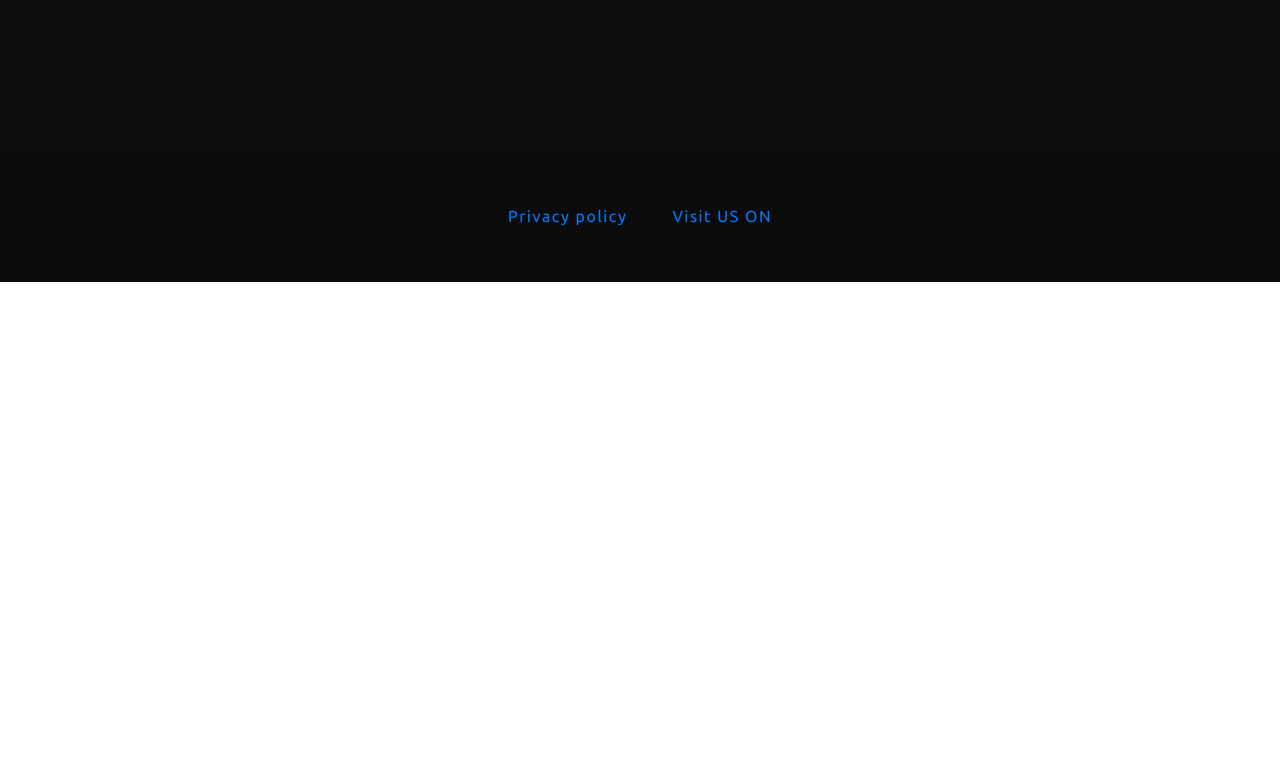
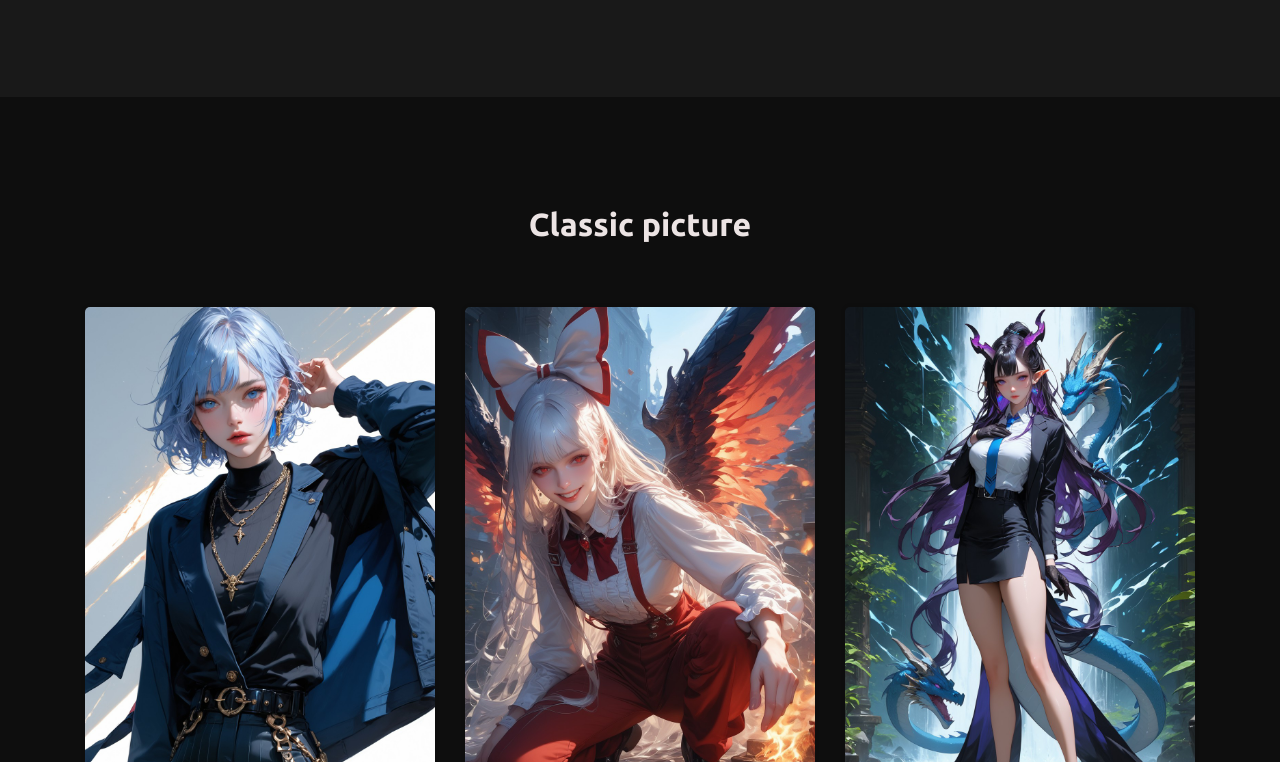
Before and after one commit to Chat-Tag/Chat-Tag.github.io, a plain HTML site: page index.html in a window 1280 px wide. Shown: the part 628-1390 px from the top of the page. Before the commit the page ends 910 px from the top, so only its background shows below. Drawn offline with Linux system fonts and the light colour scheme.

Commit message:
Update index.html

```diff
--- a/index.html
+++ b/index.html
@@ -91,7 +91,7 @@
                     </div>
                     <div class="col-lg-4 offset-lg-1 d-none d-lg-block">
                         <div class="abt3-right-thumb">
-                            <img src="./site_file/eaf6ce8ebbee0f060ffd1af7c66c06a7686dea4dcd7b2.png" alt="image">
+                            <img src="./site_file/safe_10.jpg" alt="image">
                         </div>
                     </div>
                 </div>
@@ -108,21 +108,21 @@
                                         <div class="col-lg-4 col-md-6">
                         <div class="single-blog">
                             <div class="blog-thumb">
-                                <img src="./site_file/a37895e6dc2bd397c7971622914248b5686dea54724f9.jpg" alt="">
+                                <img src="./site_file/safe_2.jpg" alt="">
                             </div>
                         </div>
                     </div>
                                         <div class="col-lg-4 col-md-6">
                         <div class="single-blog">
                             <div class="blog-thumb">
-                                <img src="./site_file/9da73d7612febed4b8816ac4c6b555d9686dea547a2ee.jpg" alt="">
+                                <img src="./site_file/safe_6.jpg" alt="">
                             </div>
                         </div>
                     </div>
                                         <div class="col-lg-4 col-md-6">
                         <div class="single-blog">
                             <div class="blog-thumb">
-                                <img src="./site_file/2abc62c1db95cb8ca3ee97b726807d1d686dea5481b1d.jpg" alt="">
+                                <img src="./site_file/safe_13.jpg" alt="">
                             </div>
                         </div>
                     </div>
```
